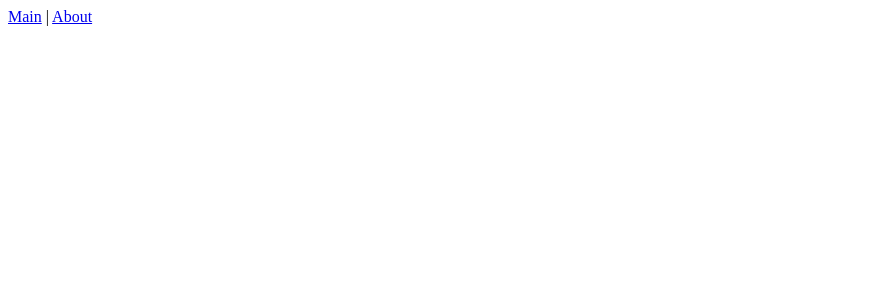
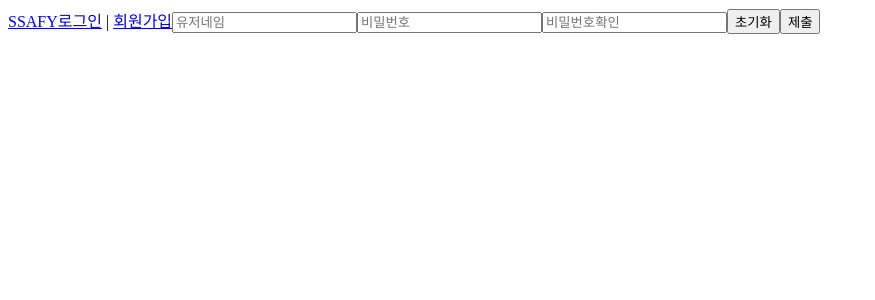
Before and after one commit to marrywill/gumiboard-frontend, a React (Create React App) app: page /signup in a window 1280 px wide. Shown: the top 300 px of the page, without its empty margins (0-875 px from the left). Built offline with nearby package versions, Linux system fonts and the light colour scheme; no server answers.

Commit message:
0531 | added signup

```diff
--- a/src/App.js
+++ b/src/App.js
@@ -1,24 +1,32 @@
 import React, { useState } from 'react'
-import { BrowserRouter as Router, Route, Link } from 'react-router-dom'
+import { BrowserRouter as Router, Route, Link, Switch } from 'react-router-dom'
 import Main from './components/Main'
-import About from './components/About'
-import axios from 'axios'
+import Signup from './components/Signup'
 function App() {
-	const [posts, setPosts] = useState(null)
-	axios
-		.get('https://jsonplaceholder.typicode.com/posts')
-		.then((res) => res.data)
-		.then((data) => {
-			setPosts(data)
-			console.log(data)
-		})
+	// const [posts, setPosts] = useState(null)
+	// axios
+	// 	.get('https://jsonplaceholder.typicode.com/posts')
+	// 	.then((res) => res.data)
+	// 	.then((data) => {
+	// 		setPosts(data)
+	// 		console.log(data)
+	// 	})
+
 	return (
-		<div className='app'>
+		<div className='App'>
 			<Router>
-				<Link to='/'>Main</Link> | <Link to='/About'>About</Link>
-				<Route path='/About' component={About} />
-				<Route exact path='/' component={Main} />
+				<Link to='/'>
+					<span>SSAFY</span>
+				</Link>
+				<Link to='/'>로그인</Link> | <Link to='/signup'>회원가입</Link>
+				<Switch>
+					<Route exact path='/' component={Main} />
+					<Route path='/signup' component={Signup} />
+				</Switch>
 			</Router>
+			{/* {posts?.map((post) => (
+					<div key={post.id}>{post.title}</div>
+				))} */}
 		</div>
 	)
 }
--- /dev/null
+++ b/src/Context.js
@@ -0,0 +1,114 @@
+import React, { useReducer, createContext, useContext, useRef } from 'react'
+import axios from 'axios'
+
+const initialUsers = [{ id: 1, username: 'marrywill', password: '1234' }]
+const initialArticles = []
+
+/*
+ User
+- CREATE
+- UPDATE
+- REMOVE
+
+ Article
+- CREATE
+- TOGGLE(like)
+- REMOVE
+- UPDATE
+
+ COMMENT
+- CREATE
+- REMOVE
+- REMOVE
+*/
+
+function userReducer(state, action) {
+	switch (action.type) {
+		case 'USER_CREATE':
+			console.log(action.user)
+			// return state.concat(action.user)
+			return axios.post('/user', action.user)
+		case 'USER_UPDATE':
+			return state.map((user) => (user.id === action.id ? { ...user, ...action.user } : user))
+		// return axios.put(`/user/${action.id}`, {
+		// 	username: action.user.username,
+		// 	password: action.user.password,
+		// })
+		case 'USER_REMOVE':
+			return state.filter((user) => user.id !== action.id)
+		// return axios.delete(`/user/${action.id}`)
+		// case 'USER_READ':
+		// 	return axios.get(`/user/${action.id}`)
+		default:
+			throw new Error(`Unhandled action type: ${action.type}`)
+	}
+}
+
+function articleReducer(state, action) {
+	switch (action.type) {
+		case 'ARTICLE_CREATE':
+			return state.concat(action.article)
+		case 'ARTICLE_UPDATE':
+			return state.map((article) => (article.id === action.id ? { ...action.article } : article))
+		case 'ARTICLE_REMOVE':
+			return state.filter((article) => article.id !== action.id)
+		default:
+			throw new Error(`Unhandled action type: ${action.type}`)
+	}
+}
+
+const UserStateContext = createContext()
+const UserDispatchContext = createContext()
+const UserNextIdContext = createContext()
+
+const ArticleStateContext = createContext()
+const ArticleDispatchContext = createContext()
+const ArticleNextIdContext = createContext()
+
+export function UserProvider({ children }) {
+	const [state, dispatch] = useReducer(userReducer, initialUsers)
+	const nextId = useRef(1)
+	return (
+		<UserStateContext.Provider value={state}>
+			<UserDispatchContext.Provider value={dispatch}>
+				<UserNextIdContext.Provider value={nextId}>{children}</UserNextIdContext.Provider>
+			</UserDispatchContext.Provider>
+		</UserStateContext.Provider>
+	)
+}
+
+export function ArticleProvider({ children }) {
+	const [state, dispatch] = useReducer(articleReducer, initialArticles)
+	const nextId = useRef(2)
+	return (
+		<ArticleStateContext.Provider value={state}>
+			<ArticleDispatchContext.Provider value={dispatch}>
+				<ArticleNextIdContext.Provider value={nextId}>{children}</ArticleNextIdContext.Provider>
+			</ArticleDispatchContext.Provider>
+		</ArticleStateContext.Provider>
+	)
+}
+
+export function useUserState() {
+	return useContext(UserStateContext)
+}
+
+export function useUserDispatch() {
+	return useContext(UserDispatchContext)
+}
+
+export function useUserNextId() {
+	return useContext(UserNextIdContext)
+}
+
+export function useArticleState() {
+	return useContext(ArticleStateContext)
+}
+
+export function useArticleDispatch() {
+	return useContext(ArticleDispatchContext)
+}
+
+export function useArticleNextId() {
+	return useContext(ArticleNextIdContext)
+}
--- /dev/null
+++ b/src/components/Signup.js
@@ -0,0 +1,78 @@
+import React, { useState } from 'react'
+import { useUserDispatch, useUserNextId } from '../Context'
+
+function Signup() {
+	const dispatch = useUserDispatch()
+	const nextId = useUserNextId()
+	const [inputs, setInputs] = useState({
+		username: '',
+		password1: '',
+		password2: '',
+	})
+	const { username, password1, password2 } = inputs
+
+	const onChange = (e) => {
+		const { name, value } = e.target
+
+		setInputs({
+			...inputs,
+			[name]: value,
+		})
+	}
+
+	const onReset = () => {
+		setInputs({
+			username: '',
+			password1: '',
+			password2: '',
+		})
+	}
+
+	const onSubmit = (e) => {
+		e.preventDefault()
+		if (password1 !== password2) {
+			setInputs({
+				username: '',
+				password1: '',
+				password2: '',
+			})
+			return alert('비밀번호가 일치하지 않습니다')
+		}
+		dispatch({
+			type: 'USER_CREATE',
+			user: {
+				id: nextId.current,
+				...inputs,
+			},
+		})
+		setInputs({
+			username: '',
+			password1: '',
+			password2: '',
+		})
+		nextId.current += 1
+	}
+	return (
+		<>
+			<input name='username' placeholder='유저네임' onChange={onChange} value={username} />
+			<input
+				name='password1'
+				type='password'
+				placeholder='비밀번호'
+				onChange={onChange}
+				value={password1}
+			/>
+			<input
+				name='password2'
+				type='password'
+				placeholder='비밀번호확인'
+				onChange={onChange}
+				value={password2}
+			/>
+			<button onClick={onReset}>초기화</button>
+			<button onClick={onSubmit}>제출</button>
+		</>
+	)
+}
+
+export default Signup
--- a/src/index.js
+++ b/src/index.js
@@ -1,10 +1,13 @@
 import React from 'react'
 import ReactDOM from 'react-dom'
 import App from './App'
+import { UserProvider, ArticleProvider } from './Context'
 
 ReactDOM.render(
-	<React.StrictMode>
-		<App />
-	</React.StrictMode>,
+	<UserProvider>
+		<ArticleProvider>
+			<App />
+		</ArticleProvider>
+	</UserProvider>,
 	document.getElementById('root')
 )
```
Also changed, not shown: src/components/ArticleItem.js (added, +10 -0 lines), src/components/ArticleList.js (added, +10 -0 lines).
